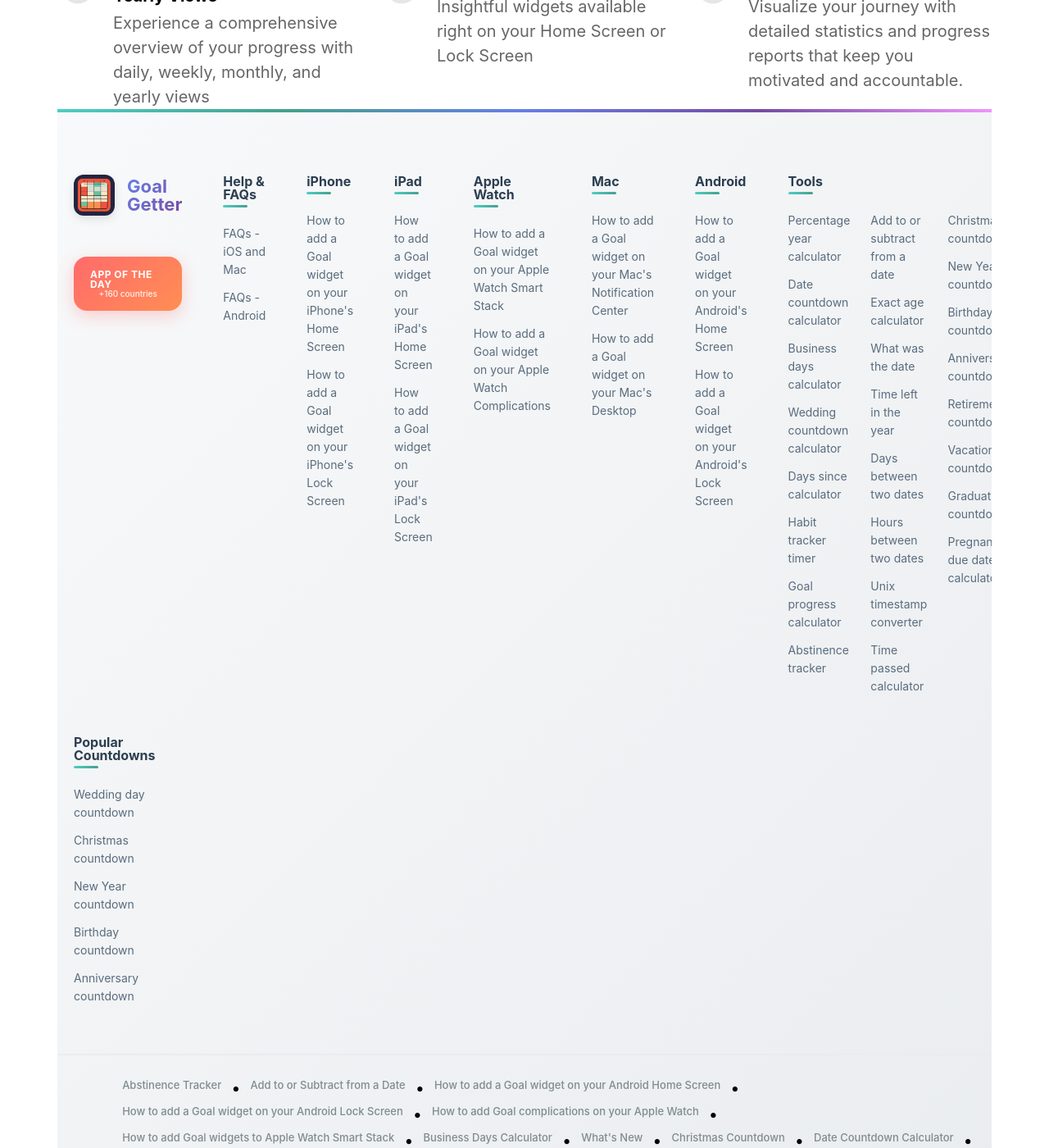
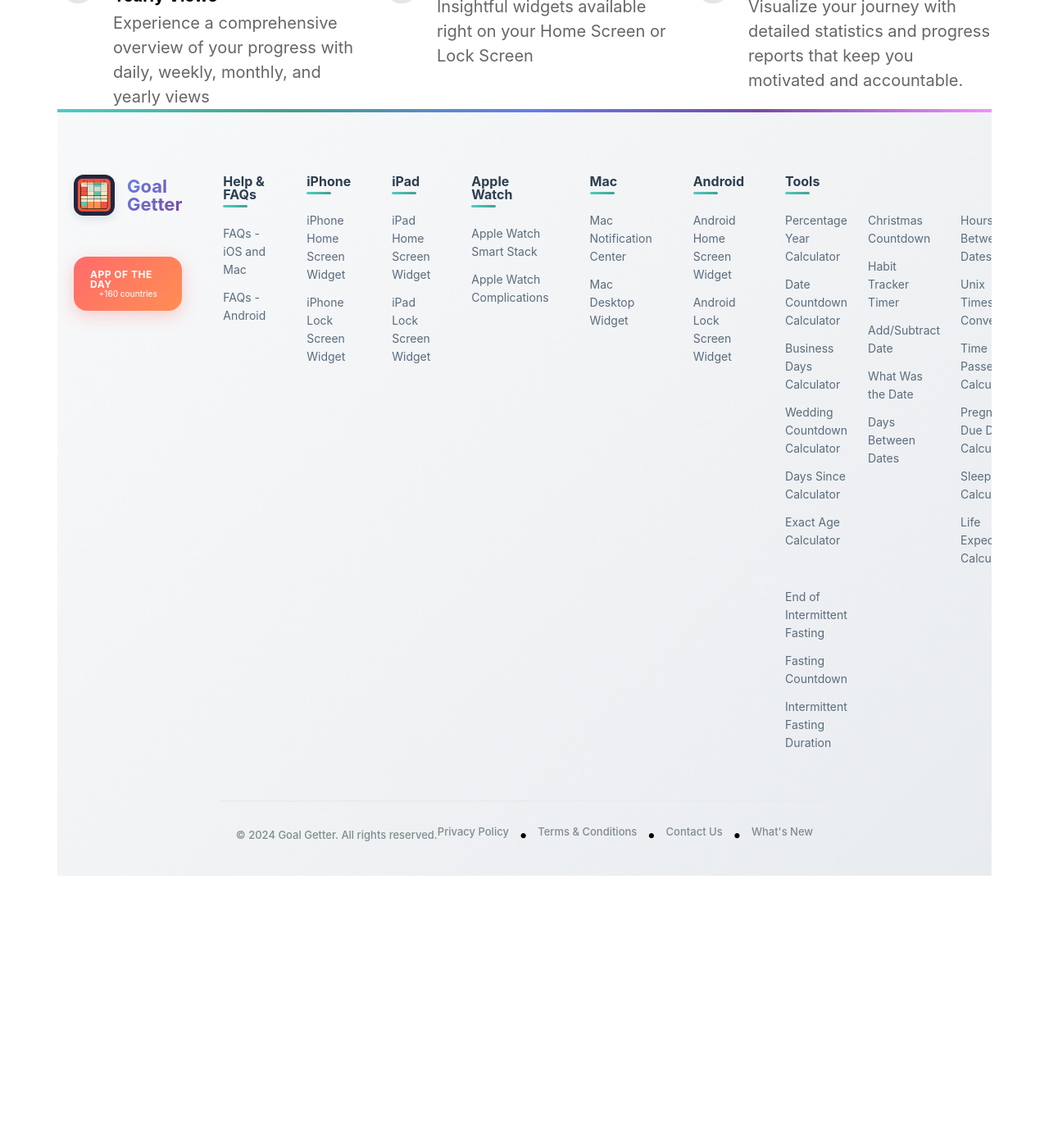
Before and after one commit to MananPatel95/GoalGetter, a Jekyll site: the page built from index.html, in a window 1280 px wide and 1400 px high, scrolled down 1320 px. Shown: the whole window at 82% size. Built offline with Jekyll 4.4.1, drawn with Linux system fonts in a browser that asks for light colours; nearby versions of some CDN libraries; after the commit the page ends 2388 px from its top, so only the background shows below that; some of the changed text lies outside the part shown.

Commit message:
Remove redundant tools from footer: Time Left in Year Calculator and add missing fasting tools

```diff
--- a/_includes/footer.html
+++ b/_includes/footer.html
@@ -55,8 +55,8 @@
 		<div class="footer-section">
 			<h3 class="footer-section-title">iPhone</h3>
 			<ul class="footer-links-list">
-				<li><a href="/help/iphone-home-screen-widget">How to add a Goal widget on your iPhone's Home Screen</a></li>
-				<li><a href="/help/iphone-lock-screen-widget">How to add a Goal widget on your iPhone's Lock Screen</a></li>
+				<li><a href="/help/iphone-home-screen-widget">iPhone Home Screen Widget</a></li>
+				<li><a href="/help/iphone-lock-screen-widget">iPhone Lock Screen Widget</a></li>
 			</ul>
 		</div>
 
@@ -64,8 +64,8 @@
 		<div class="footer-section">
 			<h3 class="footer-section-title">iPad</h3>
 			<ul class="footer-links-list">
-				<li><a href="/help/ipad-home-screen-widget">How to add a Goal widget on your iPad's Home Screen</a></li>
-				<li><a href="/help/ipad-lock-screen-widget">How to add a Goal widget on your iPad's Lock Screen</a></li>
+				<li><a href="/help/ipad-home-screen-widget">iPad Home Screen Widget</a></li>
+				<li><a href="/help/ipad-lock-screen-widget">iPad Lock Screen Widget</a></li>
 			</ul>
 		</div>
 
@@ -73,8 +73,8 @@
 		<div class="footer-section">
 			<h3 class="footer-section-title">Apple Watch</h3>
 			<ul class="footer-links-list">
-				<li><a href="/help/apple-watch-smart-stack">How to add a Goal widget on your Apple Watch Smart Stack</a></li>
-				<li><a href="/help/apple-watch-complications">How to add a Goal widget on your Apple Watch Complications</a></li>
+				<li><a href="/help/apple-watch-smart-stack">Apple Watch Smart Stack</a></li>
+				<li><a href="/help/apple-watch-complications">Apple Watch Complications</a></li>
 			</ul>
 		</div>
 
@@ -82,8 +82,8 @@
 		<div class="footer-section">
 			<h3 class="footer-section-title">Mac</h3>
 			<ul class="footer-links-list">
-				<li><a href="/help/mac-notification-center">How to add a Goal widget on your Mac's Notification Center</a></li>
-				<li><a href="/help/mac-desktop-widget">How to add a Goal widget on your Mac's Desktop</a></li>
+				<li><a href="/help/mac-notification-center">Mac Notification Center</a></li>
+				<li><a href="/help/mac-desktop-widget">Mac Desktop Widget</a></li>
 			</ul>
 		</div>
 
@@ -91,8 +91,8 @@
 		<div class="footer-section">
 			<h3 class="footer-section-title">Android</h3>
 			<ul class="footer-links-list">
-				<li><a href="/help/android-home-screen-widget">How to add a Goal widget on your Android's Home Screen</a></li>
-				<li><a href="/help/android-lock-screen-widget">How to add a Goal widget on your Android's Lock Screen</a></li>
+				<li><a href="/help/android-home-screen-widget">Android Home Screen Widget</a></li>
+				<li><a href="/help/android-lock-screen-widget">Android Lock Screen Widget</a></li>
 			</ul>
 		</div>
 
@@ -101,48 +101,34 @@
 			<h3 class="footer-section-title">Tools</h3>
 			<div class="tools-grid">
 				<ul class="footer-links-list">
-					<li><a href="/tools/percentage-year-calculator">Percentage year calculator</a></li>
-					<li><a href="/tools/date-countdown-calculator">Date countdown calculator</a></li>
-					<li><a href="/tools/business-days-calculator">Business days calculator</a></li>
-					<li><a href="/tools/wedding-countdown-calculator">Wedding countdown calculator</a></li>
-					<li><a href="/tools/days-since-calculator">Days since calculator</a></li>
-					<li><a href="/tools/habit-tracker-timer">Habit tracker timer</a></li>
-					<li><a href="/tools/goal-progress-calculator">Goal progress calculator</a></li>
-					<li><a href="/tools/abstinence-tracker">Abstinence tracker</a></li>
+					<li><a href="/tools/percentage-year-calculator">Percentage Year Calculator</a></li>
+					<li><a href="/tools/date-countdown-calculator">Date Countdown Calculator</a></li>
+					<li><a href="/tools/business-days-calculator">Business Days Calculator</a></li>
+					<li><a href="/tools/wedding-countdown-calculator">Wedding Countdown Calculator</a></li>
+					<li><a href="/tools/days-since-calculator">Days Since Calculator</a></li>
+					<li><a href="/tools/exact-age-calculator">Exact Age Calculator</a></li>
 				</ul>
 				<ul class="footer-links-list">
-					<li><a href="/tools/add-subtract-date">Add to or subtract from a date</a></li>
-					<li><a href="/tools/exact-age-calculator">Exact age calculator</a></li>
-					<li><a href="/tools/what-was-the-date">What was the date</a></li>
-					<li><a href="/tools/time-left-in-year">Time left in the year</a></li>
-					<li><a href="/tools/days-between-dates">Days between two dates</a></li>
-					<li><a href="/tools/hours-between-dates">Hours between two dates</a></li>
-					<li><a href="/tools/unix-timestamp-converter">Unix timestamp converter</a></li>
-					<li><a href="/tools/time-passed-calculator">Time passed calculator</a></li>
+					<li><a href="/tools/christmas-countdown">Christmas Countdown</a></li>
+					<li><a href="/tools/habit-tracker-timer">Habit Tracker Timer</a></li>
+					<li><a href="/tools/add-subtract-date">Add/Subtract Date</a></li>
+					<li><a href="/tools/what-was-the-date">What Was the Date</a></li>
+					<li><a href="/tools/days-between-dates">Days Between Dates</a></li>
 				</ul>
 				<ul class="footer-links-list">
-					<li><a href="/tools/christmas-countdown">Christmas countdown</a></li>
-					<li><a href="/tools/new-year-countdown">New Year countdown</a></li>
-					<li><a href="/tools/birthday-countdown">Birthday countdown</a></li>
-					<li><a href="/tools/anniversary-countdown">Anniversary countdown</a></li>
-					<li><a href="/tools/retirement-countdown">Retirement countdown</a></li>
-					<li><a href="/tools/vacation-countdown">Vacation countdown</a></li>
-					<li><a href="/tools/graduation-countdown">Graduation countdown</a></li>
-					<li><a href="/tools/pregnancy-due-date">Pregnancy due date calculator</a></li>
+					<li><a href="/tools/hours-between-dates">Hours Between Dates</a></li>
+					<li><a href="/tools/unix-timestamp-converter">Unix Timestamp Converter</a></li>
+					<li><a href="/tools/time-passed-calculator">Time Passed Calculator</a></li>
+					<li><a href="/tools/pregnancy-due-date-calculator">Pregnancy Due Date Calculator</a></li>
+					<li><a href="/tools/sleep-calculator">Sleep Calculator</a></li>
+					<li><a href="/tools/life-expectancy">Life Expectancy Calculator</a></li>
+				</ul>
+				<ul class="footer-links-list">
+					<li><a href="/tools/end-of-intermittent-fasting">End of Intermittent Fasting</a></li>
+					<li><a href="/tools/fasting-countdown">Fasting Countdown</a></li>
+					<li><a href="/tools/intermittent-fasting-duration">Intermittent Fasting Duration</a></li>
 				</ul>
 			</div>
-		</div>
-
-		<!-- Countdowns Section -->
-		<div class="footer-section">
-			<h3 class="footer-section-title">Popular Countdowns</h3>
-			<ul class="footer-links-list">
-				<li><a href="/countdowns/wedding-day">Wedding day countdown</a></li>
-				<li><a href="/countdowns/christmas">Christmas countdown</a></li>
-				<li><a href="/countdowns/new-year">New Year countdown</a></li>
-				<li><a href="/countdowns/birthday">Birthday countdown</a></li>
-				<li><a href="/countdowns/anniversary">Anniversary countdown</a></li>
-			</ul>
 		</div>
 	</div>
 
@@ -152,13 +138,10 @@
 			© 2024 Goal Getter. All rights reserved.
 		</div>
 		<div class="footer-legal-links">
-			{% for page in site.pages %}
-				<a href="{{ page.url | relative_url }}" target="_self">{{ page.title }}</a>
-				{% unless forloop.last %} • {% endunless %}
-			{% endfor %}
-			{% if site.presskit_download_link %}
-				• <a href="{{ site.presskit_download_link }}">Press Kit</a>
-			{% endif %}
+			<a href="/privacypolicy">Privacy Policy</a> •
+			<a href="/termsandconditions">Terms & Conditions</a> •
+			<a href="/contactus">Contact Us</a> •
+			<a href="/changelog">What's New</a>
 		</div>
 	</div>
 </footer>
```
